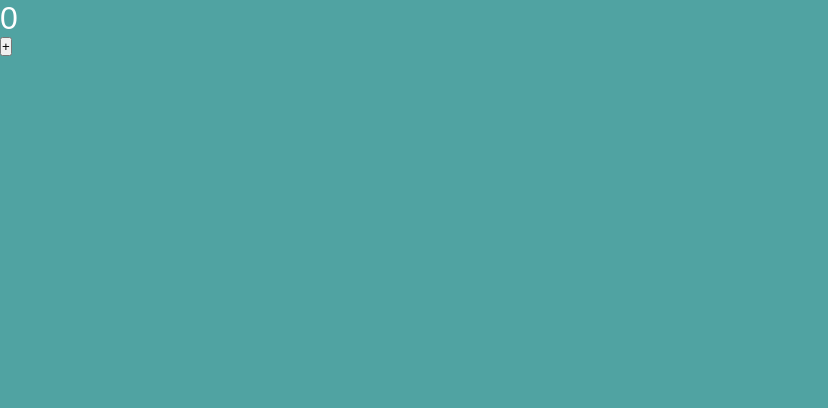
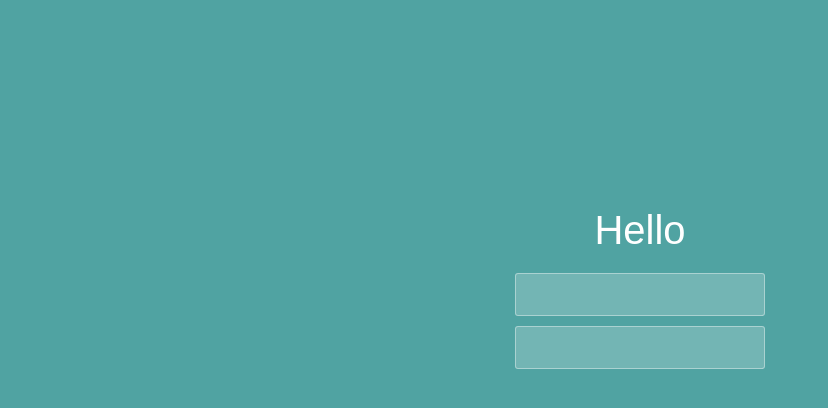
Before and after one commit to kaayush163/React-AngelaYu-Learn, a React (Create React App) app: page / in a window 1280 px wide. Shown: the top 408 px of the page, without its empty margins (0-828 px from the left). Built offline with nearby package versions, Linux system fonts and the light colour scheme.

Commit message:
object used in useSTate and keep values of previous object when work with setters

```diff
--- a/src/components/App.jsx
+++ b/src/components/App.jsx
@@ -1,14 +1,94 @@
-import React from "react";
-import ClassComponent from "./ClassComponent";
-import FunctionalComponent from "./FunctionalComponent";
+import React, { useState } from "react";
 
-class App extends React.Component {
-  render() {
-    return <ClassComponent />;
+function App() {
+  const [fullName, setFullName] = useState({
+    fName: "",
+    lName: "",
+  });
+
+  function handleChange(event) {
+    // const newValue = event.target.value;
+    // const inputName = event.target.name;
+    // console.log(newValue);
+    // console.log(inputName);
+    // setFullName((prev) => {
+    //   console.log(prev);
+
+    //   if (inputName === "fName") {
+    //     return {
+    //       fName: newValue,
+    //       lName: prev.lName,
+    //     };
+    //   } else if (inputName === "lName") {
+    //     return {
+    //       fName: prev.fName,
+    //       lName: newValue,
+    //     };
+    //   }
+    // });
+
+    //to use destructuring form to look modern
+    const { value, name } = event.target;
+    setFullName((prev) => {
+      console.log(prev);
+
+      if (name === "fName") {
+        return {
+          fName: value,
+          lName: prev.lName,
+        };
+      } else if (name === "lName") {
+        return {
+          fName: prev.fName,
+          lName: value,
+        };
+      }
+    });
+
+    // if (inputName === "fName") {
+    //   setFullName({ fName: newValue });
+    // } else if (inputName === "lName") {
+    //   setFullName({ lName: newValue });
+    // }
   }
+
+  return (
+    <div className="container">
+      <h1>
+        {" "}
+        Hello {fullName.fName} {fullName.lName}
+      </h1>
+      <form>
+        <input
+          name="fName"
+          onChange={handleChange}
+          placeholde="What's your first name"
+          value={fullName.fName}
+        />
+
+        <input
+          name="lName"
+          onChange={handleChange}
+          placeholde="What's your last name"
+          value={fullName.lName}
+        />
+      </form>
+    </div>
+  );
 }
 
 export default App;
+// import React from "react";
+// import ClassComponent from "./ClassComponent";
+// import FunctionalComponent from "./FunctionalComponent";
+
+// class App extends React.Component {
+//   render() {
+//     return <ClassComponent />;
+//   }
+// }
+
+// export default App;
 // import React, { useState } from "react";
 // function App() {
 //   const [name, setName] = useState("");
```
